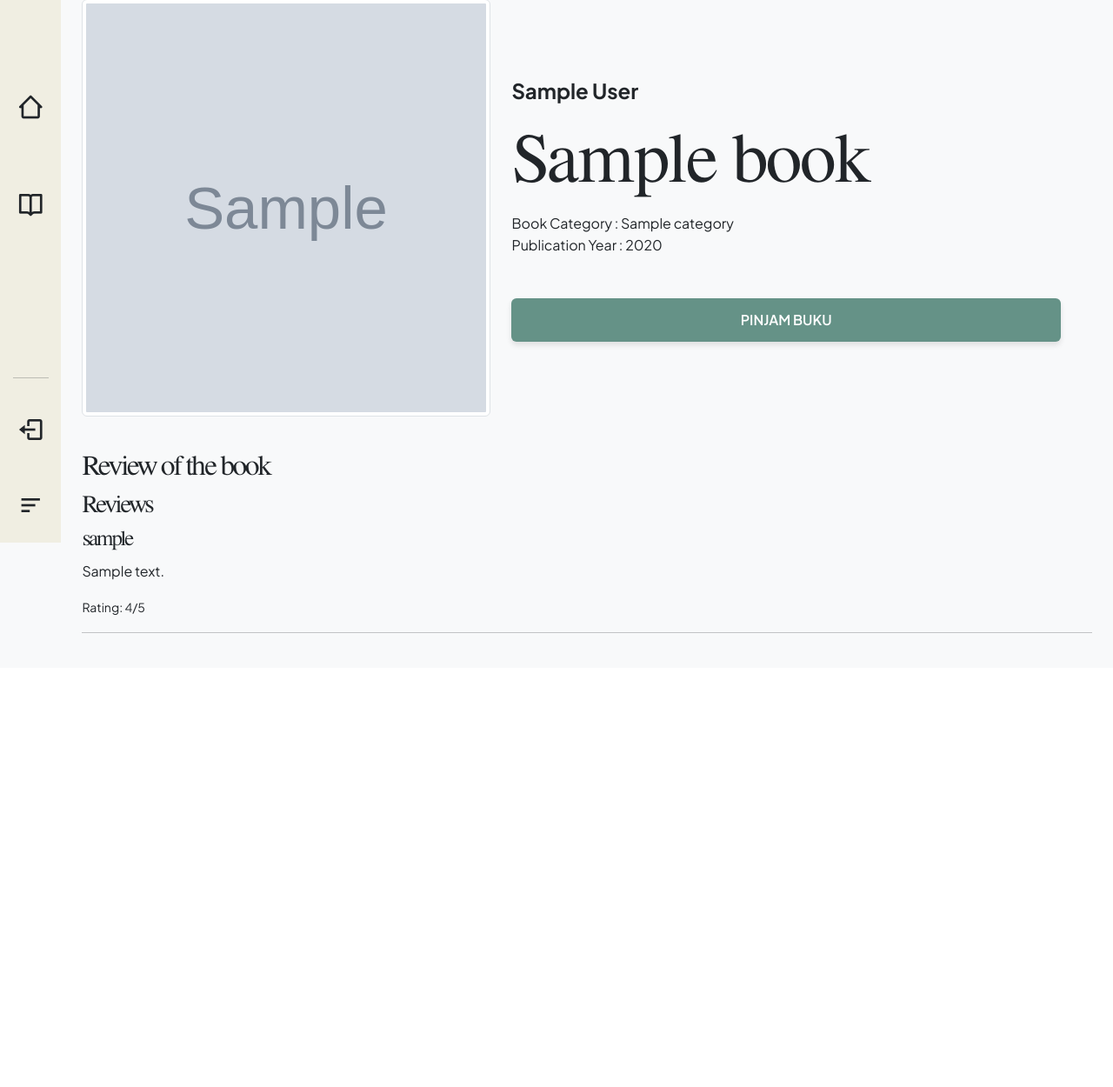
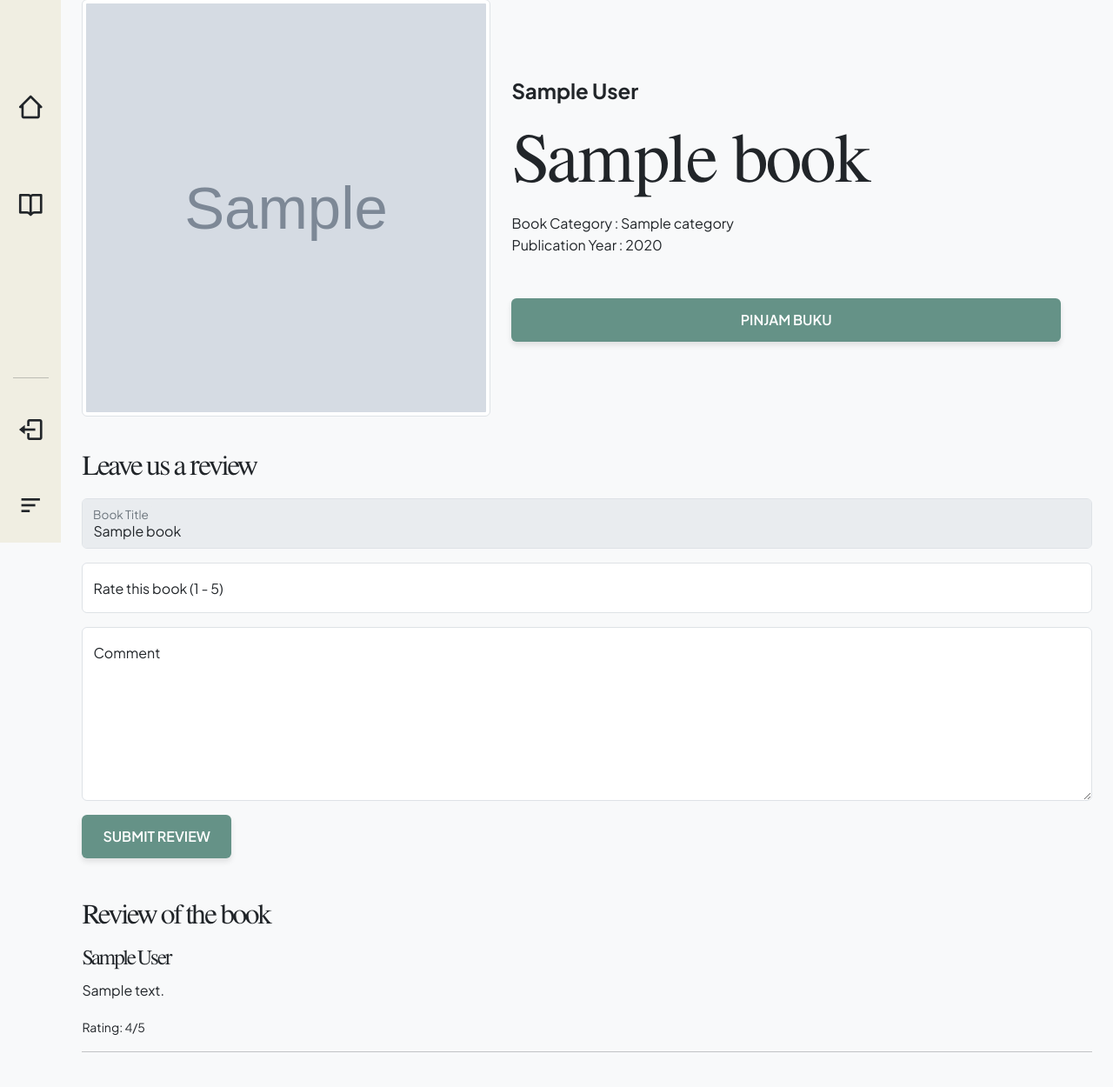
Before and after one commit to masaidfairus/biblio-e-library, a PHP site: page /views/user/detail_book.php?id=1 in a window 1280 px wide. Shown: the part 176-1426 px from the top of the page at 87% size. Before the commit the page ends 904 px from the top, so only its background shows below. Run offline with PHP 8.4, Linux system fonts and the light colour scheme; the visitor is signed in with stand-in values (Sample User, id 1); tables that the repository leaves empty or names only in its code hold one stand-in row (values such as "Sample post"); grey boxes marked "Sample" are stand-in pictures.

Commit message:
fixing_bug

```diff
--- a/views/user/detail_book.php
+++ b/views/user/detail_book.php
@@ -155,30 +155,63 @@ if (isset($_GET['id'])) {
                     </div>
                 </div>
                 <div class="row">
-                    <h2>Review of the book</h2>
-                    <form action="user_controller.php" method="POST">
+                    <h2 class="mb-3">Leave us a review</h2>
+                    <form action="user_controller.php" method="POST" class="mb-5">
+                        <input type="hidden" name="action" value="add_review">
 
+                        <input type="hidden" name="user_id" value="<?= $_SESSION['name'] ?>">
+
+                        <input type="hidden" name="book_id" value="<?= $book_id ?>">
+
+                        <div class="form-floating mb-3">
+                            <input type="text" class="form-control" id="floatingTitle" placeholder="Title"
+                                value="<?= $title ?>" disabled>
+                            <label for="floatingTitle">Book Title</label>
+                        </div>
+
+
+                        <div class="form-floating mb-3">
+                            <input type="number" name="rating" id="rating" class="form-control" min="1" max="5" required
+                                id="floatingRating" placeholder="Title">
+                            <label for="floatingRating">Rate this book (1 - 5)</label>
+                        </div>
+
+                        <div class="form-floating mb-3">
+                            <textarea name="comment" id="comment" class="form-control" rows="4" style="height: 200px"
+                                placeholder="Write your review here..." required id="floatingComment"></textarea>
+                            <label for="floatingComment">Comment</label>
+                        </div>
+
+                        <button type="submit" class="button">Submit Review</button>
                     </form>
+
+                    <h2 class="mb-3">Review of the book</h2>
                     <?php
-                    // Assume $conn is your database connection
 
-                    // Fetch reviews from the database
-                    $query = "SELECT * FROM reviews WHERE book_id = ?";
+                    // Get the book_id from the URL parameter (GET request)
+                    $book_id = $_GET['id'];
+
+                    // Prepare the query to fetch reviews along with user names
+                    $query = "  SELECT reviews.comment, reviews.rating, users.name
+                                FROM reviews
+                                INNER JOIN users ON reviews.user_id = users.id
+                                WHERE reviews.book_id = ?
+                            ";
+
+                    // Prepare and execute the query
                     $stmt = $conn->prepare($query);
-                    $book_id = $_GET['id']; // Assuming book_id is passed via GET
-                    $stmt->bind_param('i', $book_id);
+                    $stmt->bind_param('i', $book_id); // Bind the book_id as an integer
                     $stmt->execute();
                     $result = $stmt->get_result();
 
                     // Check if there are any reviews
                     if ($result->num_rows > 0) {
                         echo '<div class="review-section">';
-                        echo '<h3>Reviews</h3>';
 
                         // Loop through and display each review
                         while ($row = $result->fetch_assoc()) {
                             echo '<div class="review">';
-                            echo '<h4>' . htmlspecialchars($row['user_name']) . '</h4>'; // User's name
+                            echo '<h4>' . htmlspecialchars($row['name']) . '</h4>'; // User's name
                             echo '<p>' . htmlspecialchars($row['comment']) . '</p>';    // Review comment
                             echo '<small>Rating: ' . htmlspecialchars($row['rating']) . '/5</small>'; // Rating
                             echo '</div><hr>';
@@ -190,6 +223,7 @@ if (isset($_GET['id'])) {
                         echo '<p>No reviews yet. Be the first to leave a review!</p>';
                     }
                     ?>
+
                 </div>
             </div>
         </div>
--- a/views/user/home.php
+++ b/views/user/home.php
@@ -172,7 +172,7 @@ $name = $_SESSION['name']
                         echo "<h3>" . $category['name'] . "</h3>";
                         $book_query = mysqli_query($conn, "SELECT * FROM books WHERE category_id = '" . $category['id'] . "'");
                         if (mysqli_num_rows($book_query) > 0) { ?>
-                            <div class="row mb-4">
+                            <div class="row mb-">
                                 <?php while ($book = mysqli_fetch_assoc($book_query)) { ?>
                                     <div class="col-6 col-md-3 col-lg-2 mb-3">
                                         <div class="card h-100" style="cursor: pointer;" onclick="detailBook(<?= $book['id'] ?>)">
--- a/views/user/user_controller.php
+++ b/views/user/user_controller.php
@@ -41,20 +41,43 @@ if (isset($_POST['return'])) {
     exit;
 }
 
-if (isset($_POST['review'])) {
-    $loan_id = $_POST['loan_id'];
-    $book_id = $_POST['book_id'];
+function add_review($data)
+{
+    global $conn;
 
-    // Update status peminjaman
-    $query = "UPDATE loans SET status = 'returned' WHERE id = '$loan_id'";
-    mysqli_query($conn, $query);
+    // Extract form data
+    $user_id = (int) $_SESSION['user_id']; // Or wherever you're getting the user_id from
+    $book_id = (int) ($data['book_id']);
+    $rating = mysqli_real_escape_string($conn, $data['rating']);
+    $comment = mysqli_real_escape_string($conn, $data['comment']);
 
-    // Update status buku menjadi tersedia
-    $update_query = "UPDATE books SET status = 'available' WHERE id = '$book_id'";
-    mysqli_query($conn, $update_query);
+    // Validate rating
+    if ($rating < 1 || $rating > 5) {
+        return "<script>
+        alert('Please insert a rating 1 - 5');
+        </script>";    }
 
-    header("Location: booklist.php");
-    exit;
+    // SQL query to insert data
+    $query = "INSERT INTO reviews (user_id, book_id, rating, comment, created_at)
+              VALUES ('$user_id', '$book_id', '$rating', '$comment', NOW())";
+
+    // Execute query
+    if (mysqli_query($conn, $query)) {
+        return "<script>
+        alert('Reviews added successfully');
+        window.location.replace('detail_book.php?id=$book_id');
+        </script>";
+    } else {
+        return "Error: " . mysqli_error($conn);
+    }
 }
 
+// Handle form submission
+if ($_SERVER['REQUEST_METHOD'] === 'POST' && isset($_POST['action']) && $_POST['action'] === 'add_review') {
+    $message = add_review($_POST);
+    echo $message; // Redirect or display message as needed
+}
+
+
+
 ?>
```
